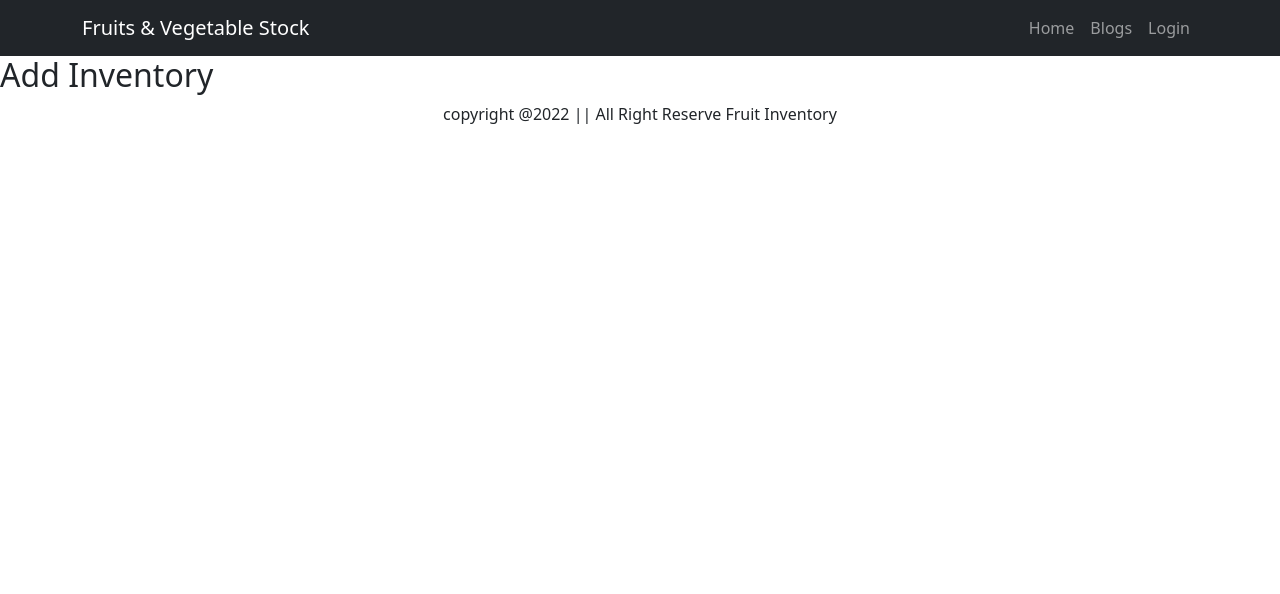
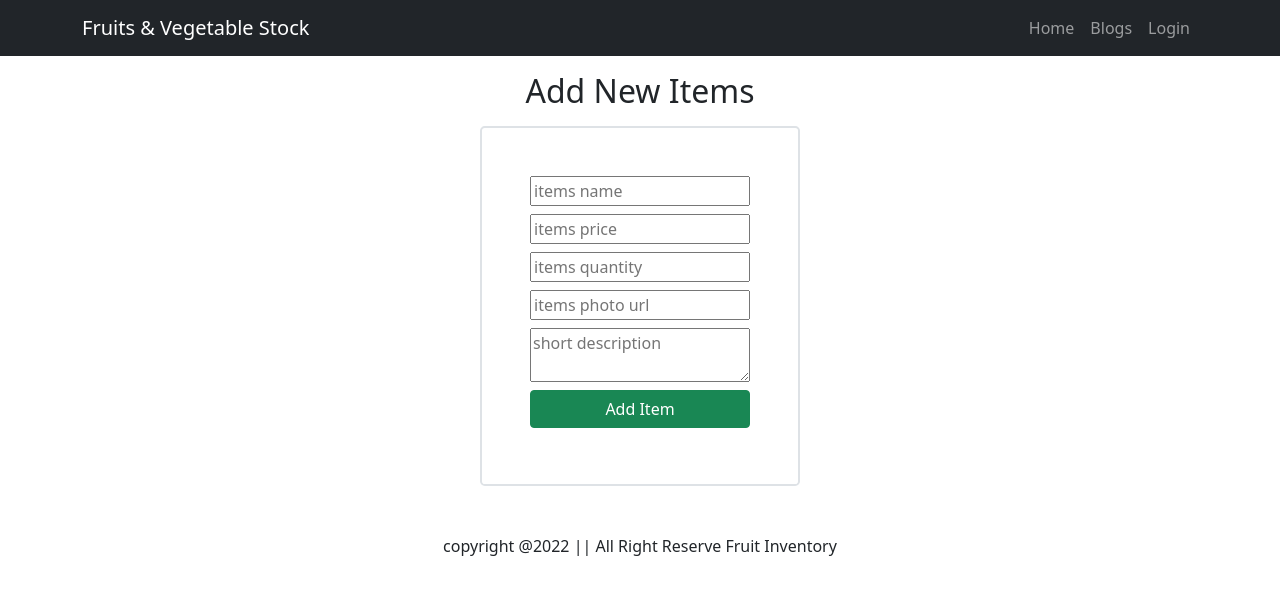
Before and after one commit to arifraj199/fruits-inventory-client, a React (Create React App) app: page /additem in a window 1280 px wide. Shown: the top 594 px of the page. Built offline with nearby package versions, Linux system fonts and the light colour scheme; no server answers.

Commit message:
add items page functionality added and data send to the server

```diff
--- a/package.json
+++ b/package.json
@@ -12,6 +12,7 @@
     "react-bootstrap": "^2.3.1",
     "react-dom": "^18.1.0",
     "react-firebase-hooks": "^5.0.3",
+    "react-hook-form": "^7.30.0",
     "react-router-dom": "^6.3.0",
     "react-scripts": "5.0.1",
     "web-vitals": "^2.1.4"
--- a/src/Pages/AddInventory/AddInventory.js
+++ b/src/Pages/AddInventory/AddInventory.js
@@ -1,11 +1,59 @@
-import React from 'react';
+import React from "react";
+import { useForm } from "react-hook-form";
 
 const AddInventory = () => {
-    return (
-        <div>
-            <h2>Add Inventory</h2>
-        </div>
-    );
+  const { register, handleSubmit } = useForm();
+  const onSubmit = data => {
+      console.log(data);
+
+      //send data to the server
+      const url = `http://localhost:5000/inventory`;
+      fetch(url,{
+          method:"POST",
+          headers:{
+              "content-type":"application/json"
+          },
+          body:JSON.stringify(data)
+      })
+      .then(res=>res.json())
+      .then(result=>{
+          console.log(result);
+      })
+    };
+
+  return (
+    <div>
+        <h2 className="text-center mt-3">Add New Items</h2>
+      <form
+        className="d-flex flex-column border border-2 rounded-3 p-5 w-25 mx-auto mt-3 mb-5"
+        onSubmit={handleSubmit(onSubmit)}
+      >
+        <input
+          className="mb-2" placeholder="items name"
+          {...register("name", { required: true, maxLength: 20 })}
+        />
+        <input
+          className="mb-2" placeholder="items price" type="number"
+          {...register("price", { min: 5, max: 150 })}
+        />
+        <input
+          className="mb-2"
+          placeholder="items quantity"
+          type="number"
+          {...register("quantity", { min: 5, max: 99 })}
+        />
+        <input
+          className="mb-2" placeholder="items photo url"
+          {...register("picture")}
+        />
+        <textarea
+          className="mb-2" placeholder="short description"
+          {...register("description", { required: true, maxLength: 150 })}
+        />
+        <input className="mb-2 btn btn-success" type="submit" value="Add Item" />
+      </form>
+    </div>
+  );
 };
 
 export default AddInventory;
```
Also changed, not shown: 1 other file (tests, documents, lock files or other folders).
